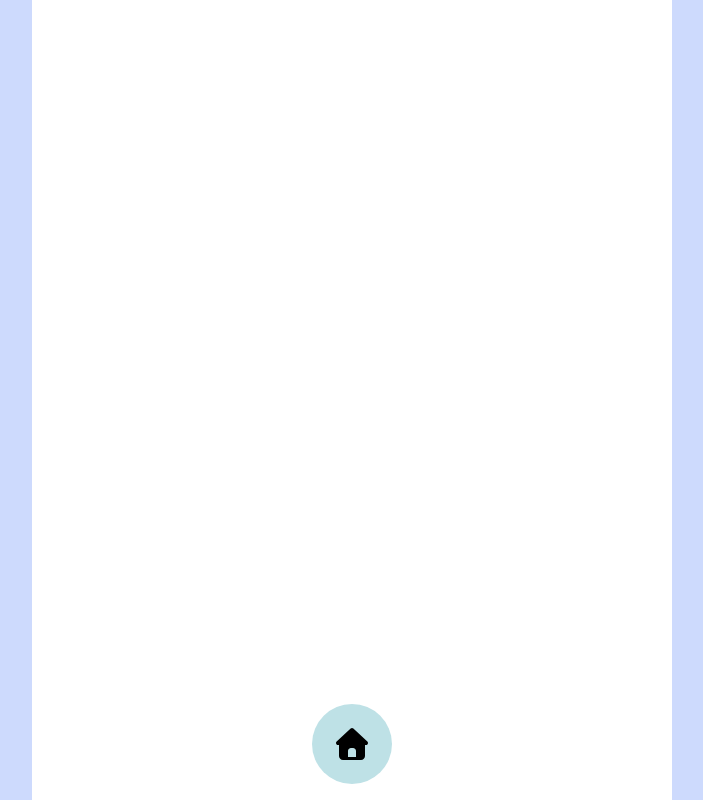
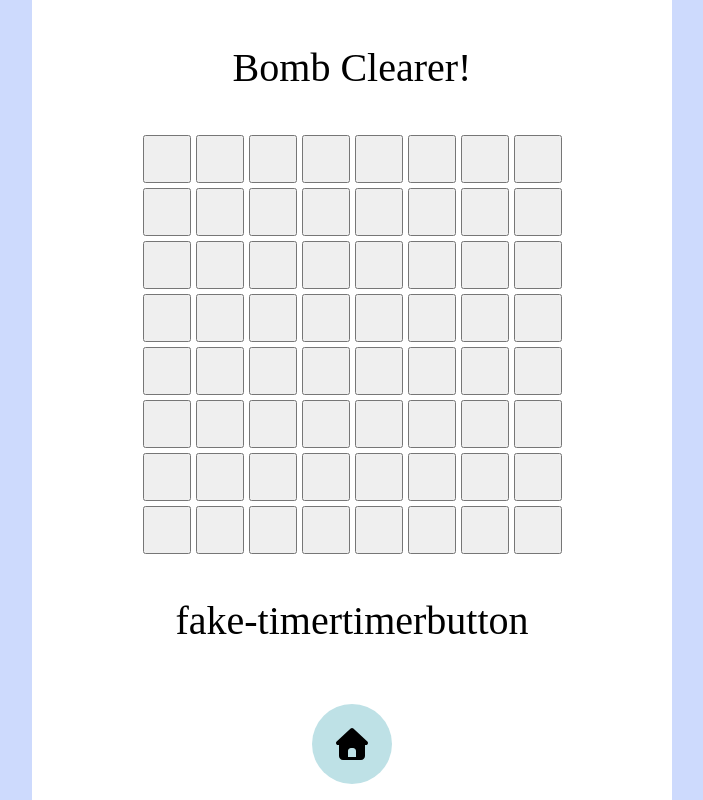
Before and after one commit to Outlandish00/click-and-play-frontend, a React (Vite) app: page /bomb-clearer in a window 1280 px wide. Shown: the whole page, without its empty margins (288-991 px from the left). Built offline with nearby package versions, Linux system fonts and the light colour scheme.

Commit message:
Added simple styling for tessting

```diff
--- a/src/bomb-clearer/BombClearer.css
+++ b/src/bomb-clearer/BombClearer.css
@@ -1,4 +1,41 @@
 .bomb-clearer-container{
     flex: 1 1 auto;
     width: 100%;
+    display: flex;
+    justify-content: space-evenly;
+    flex-direction: column;
+    box-sizing: border-box;
+
 }
+.bomb-clearer-title{
+      color: black;
+  font-size: 2.5rem;
+  padding: 2rem 0;
+  width: 100%;
+  display: flex;
+  justify-content: center;
+  align-items: center;
+}
+.bomb-clearer-timer{
+         color: black;
+  font-size: 2.5rem;
+  padding: 2rem 0;
+  width: 100%;
+  display: flex;
+  justify-content: center;
+  align-items: center;
+}
+
+.bomb-clearer-grid{
+      display: grid;
+  grid-template-columns: repeat(8, 3rem);
+  grid-template-rows: repeat(8, 3rem);
+  gap: 5px;
+  width: fit-content;
+  margin: 0 auto;
+
+}
+.grid-tile{
+    width: 100%;
+    aspect-ratio: 1 / 1;
+}
--- a/src/bomb-clearer/BombClearer.jsx
+++ b/src/bomb-clearer/BombClearer.jsx
@@ -4,13 +4,28 @@ import { bombGeneration, printBoard } from "../scripts/bombClearer-scripts";
 
 export const BombClearer = () => {
   const [board, setBoard] = useState(null);
+  const [revealedArray, setRevealedArray] = useState(false);
   useEffect(() => {
     const newBoard = bombGeneration(Array(64).fill(0));
     setBoard(newBoard);
   }, []);
   return (
     <>
-      <div className="bomb-clearer-container"></div>
+      <div className="bomb-clearer-container">
+        <div className="bomb-clearer-title">Bomb Clearer!</div>
+
+        <div className="bomb-clearer-grid">
+          {board &&
+            board.map((value, index) => (
+              <button className="grid-tile" key={index}>
+                {revealedArray[index] === true ? value : ""}
+              </button>
+            ))}
+        </div>
+        <div className="bomb-clearer-timer">
+          fake-timer <div className="timer-button"> timerbutton</div>
+        </div>
+      </div>
     </>
   );
 };
--- a/src/scripts/bombClearer-scripts.js
+++ b/src/scripts/bombClearer-scripts.js
@@ -61,7 +61,6 @@ export const bombGeneration = (board) => {
         newBoard[i] = bombCount;
       }
     }
-    console.log(newBoard);
     return newBoard;
   }
 };
```
